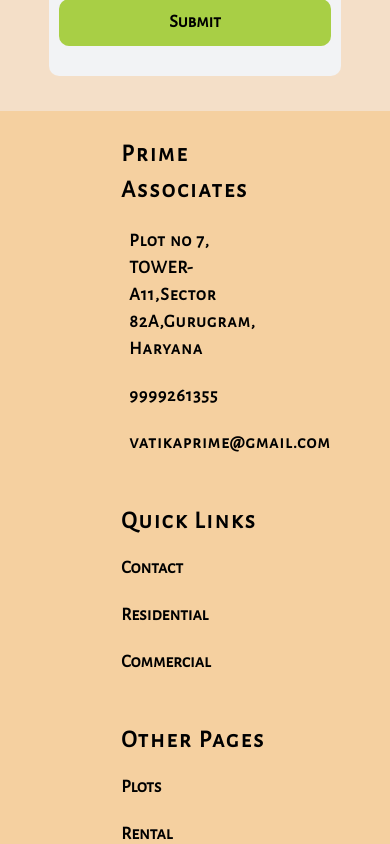
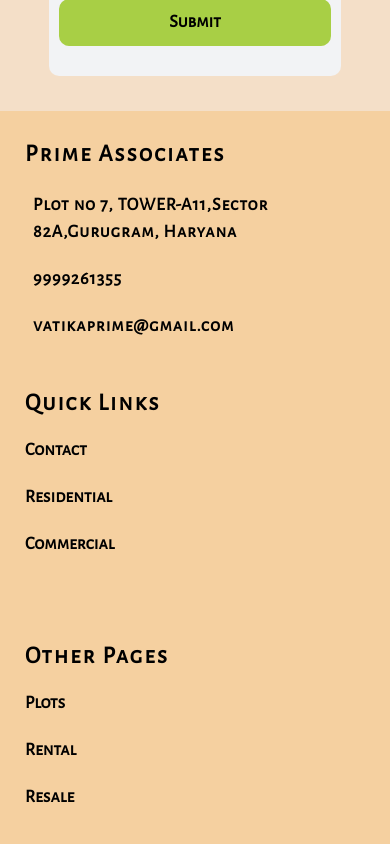
Before and after one commit to shresthyadav618/Real-Estate, a Next.js app: page /contact in a window 390 px wide. Shown: the part 1480-2324 px from the top of the page. Built offline with nearby package versions, Linux system fonts and the light colour scheme; no server answers.

Commit message:
css changes

```diff
--- a/components/styles/footer.css
+++ b/components/styles/footer.css
@@ -6,7 +6,7 @@
     font-weight: bold;
     font-size: large;
     /* margin-bottom: 200px; */
-    /* height: 30vh; */
+    height: 30vh;
 }
 
 .footer__parent{
@@ -27,7 +27,7 @@
     display: flex;
     flex-direction: column;
     row-gap: 20px;
-    height: 90%;
+    height: 100%;
 }
 
 .footer__button{
@@ -78,7 +78,7 @@ max-width: 25%;
         width: 45%;
         padding: 5px;
         margin-bottom: 20px;
-        max-width: 45%;
+        max-width: 100%;
     }
     .footer__parent{
         /* flex-direction: column; */
@@ -86,7 +86,7 @@ max-width: 25%;
         row-gap: 20px;
     }
 }
-@media screen and (max-width:460px){
+@media screen and (max-width:560px){
     .footer__parent> div{
         width: 100%;
     }
--- a/src/app/layout.js
+++ b/src/app/layout.js
@@ -11,31 +11,7 @@ export const metadata = {
 
 export default function RootLayout({ children }) {
 
-  if(typeof window !== 'undefined'){
-    console.log('q');
-      const contactform = document?.querySelector('.contact-form');
-  const container = document?.querySelector('.container-f');
 
-  contactform?.addEventListener('submit', (event) => {
-      event.preventDefault();
-      container.innerHTML = '<p>Thanks for your message. <br /> I\'ll respond to you shortly</p>';
-  });
-
-  const connectbtn = document?.querySelector('.connect-btn');
-  console.log('the connect btn is : ',connectbtn);
-  const crossbtn = document?.querySelector('.cross-btn');
-  const socialcontainer = document?.querySelector('.social-container');
-
-  connectbtn?.addEventListener('click', () => {
-    console.log('clicked connect btn');
-    console.log(socialcontainer.classList.contains('visible'))
-    socialcontainer.classList.add('visible');
-  });
-
-  crossbtn?.addEventListener('click', () => {
-      socialcontainer.classList.remove('visible')
-  });
-  }
 
   return (
     <html lang="en">
```
